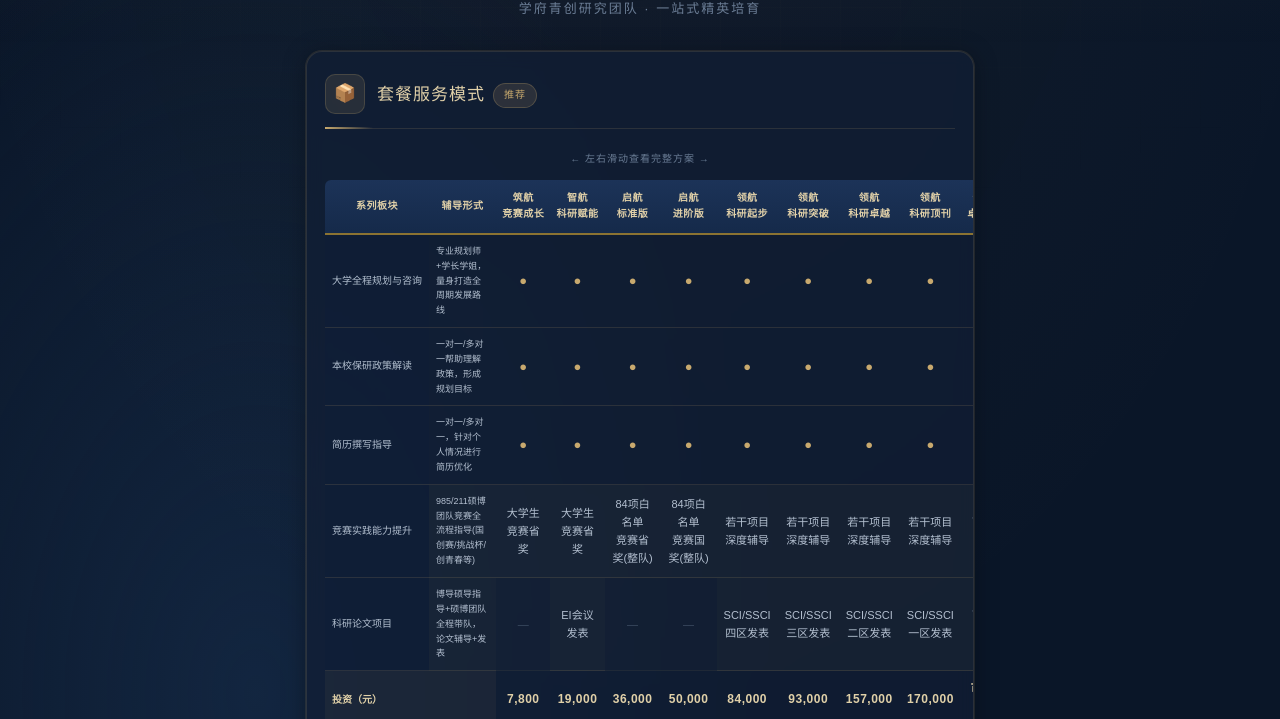
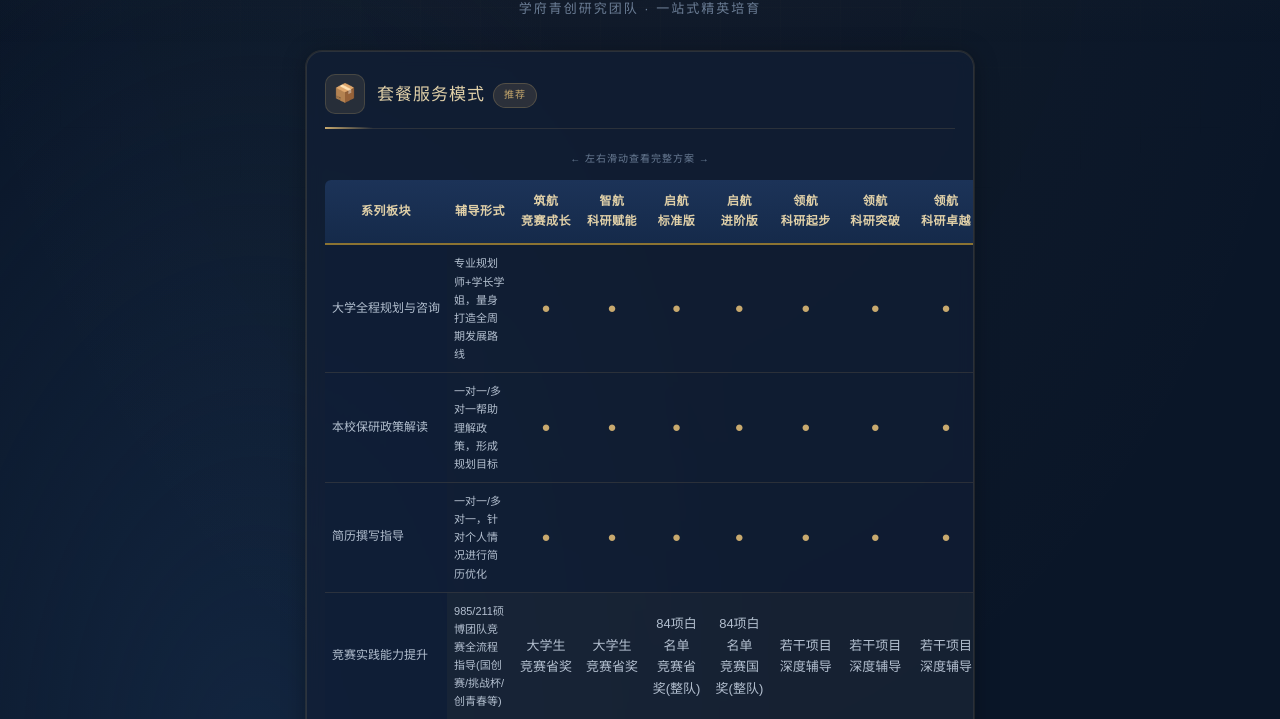
Before and after one commit to xby6530/xuefu-price, a plain HTML site: page price-table-no-compete.html in a window 1280 px wide. Shown: the part 233-952 px from the top of the page. Drawn offline with Linux system fonts and the light colour scheme.

Commit message:
调大表格字体 + 投资改为价格

```diff
--- a/price-table-no-compete.html
+++ b/price-table-no-compete.html
@@ -262,19 +262,19 @@ body::before {
 .table-wrap::-webkit-scrollbar-thumb { background: rgba(200,169,110,.15); border-radius: 4px; }
 
 .price-table {
-  min-width: 680px;
+  min-width: 720px;
   width: 100%;
   border-collapse: separate;
   border-spacing: 0;
-  font-size: 11px;
+  font-size: 14px;
 }
 
 .price-table thead th {
   background: linear-gradient(180deg, var(--navy-light), var(--navy-mid));
   color: var(--gold-light);
   font-weight: 600;
-  font-size: 10px;
-  padding: 10px 6px;
+  font-size: 12px;
+  padding: 12px 8px;
   border-bottom: 2px solid var(--gold-dim);
   white-space: nowrap;
   position: sticky;
@@ -304,7 +304,7 @@ body::before {
   white-space: nowrap;
   font-weight: 500;
   color: var(--text-secondary);
-  font-size: 10px;
+  font-size: 12px;
   position: sticky;
   left: 0;
   z-index: 1;
@@ -313,7 +313,7 @@ body::before {
 .price-table td {
   text-align: center;
   color: var(--text-secondary);
-  font-size: 11px;
+  font-size: 13px;
   transition: background .2s;
   font-variant-numeric: tabular-nums;
 }
@@ -324,7 +324,7 @@ body::before {
 
 .price-table .check {
   color: var(--gold);
-  font-size: 13px;
+  font-size: 15px;
   font-weight: 400;
 }
 
@@ -346,7 +346,7 @@ body::before {
 .price-row td {
   color: var(--gold-light);
   font-weight: 600;
-  font-size: 12px;
+  font-size: 15px;
   letter-spacing: .5px;
 }
 
@@ -548,10 +548,10 @@ body::before {
   .hero { padding: 32px 16px 24px; }
   .hero h1 { font-size: 22px; letter-spacing: 2px; }
   .section { padding: 16px 14px; }
-  .price-table { font-size: 10px; }
-  .price-table thead th { font-size: 9px; padding: 8px 4px; }
+  .price-table { font-size: 12px; }
+  .price-table thead th { font-size: 11px; padding: 10px 6px; }
   .price-table tbody td,
-  .price-table tbody th { padding: 7px 5px; }
+  .price-table tbody th { padding: 9px 6px; }
   .card-name { font-size: 14px; }
 }
 </style>
@@ -606,25 +606,25 @@ body::before {
         <tbody>
           <tr>
             <th>大学全程规划与咨询</th>
-            <td style="font-size:9px;text-align:left;">专业规划师+学长学姐，量身打造全周期发展路线</td>
+            <td style="font-size:11px;text-align:left;">专业规划师+学长学姐，量身打造全周期发展路线</td>
             <td class="check">●</td><td class="check">●</td><td class="check">●</td><td class="check">●</td>
             <td class="check">●</td><td class="check">●</td><td class="check">●</td><td class="check">●</td><td class="check">●</td>
           </tr>
           <tr>
             <th>本校保研政策解读</th>
-            <td style="font-size:9px;text-align:left;">一对一/多对一帮助理解政策，形成规划目标</td>
+            <td style="font-size:11px;text-align:left;">一对一/多对一帮助理解政策，形成规划目标</td>
             <td class="check">●</td><td class="check">●</td><td class="check">●</td><td class="check">●</td>
             <td class="check">●</td><td class="check">●</td><td class="check">●</td><td class="check">●</td><td class="check">●</td>
           </tr>
           <tr>
             <th>简历撰写指导</th>
-            <td style="font-size:9px;text-align:left;">一对一/多对一，针对个人情况进行简历优化</td>
+            <td style="font-size:11px;text-align:left;">一对一/多对一，针对个人情况进行简历优化</td>
             <td class="check">●</td><td class="check">●</td><td class="check">●</td><td class="check">●</td>
             <td class="check">●</td><td class="check">●</td><td class="check">●</td><td class="check">●</td><td class="check">●</td>
           </tr>
           <tr class="price-highlight">
             <th>竞赛实践能力提升</th>
-            <td style="font-size:9px;text-align:left;">985/211硕博团队竞赛全流程指导(国创赛/挑战杯/创青春等)</td>
+            <td style="font-size:11px;text-align:left;">985/211硕博团队竞赛全流程指导(国创赛/挑战杯/创青春等)</td>
             <td>大学生<br>竞赛省奖</td>
             <td>大学生<br>竞赛省奖</td>
             <td>84项白名单<br>竞赛省奖(整队)</td>
@@ -637,7 +637,7 @@ body::before {
           </tr>
           <tr class="price-highlight">
             <th>科研论文项目</th>
-            <td style="font-size:9px;text-align:left;">博导硕导指导+硕博团队全程带队，论文辅导+发表</td>
+            <td style="font-size:11px;text-align:left;">博导硕导指导+硕博团队全程带队，论文辅导+发表</td>
             <td class="na">—</td>
             <td>EI会议<br>发表</td>
             <td class="na">—</td>
@@ -649,7 +649,7 @@ body::before {
             <td>可定制</td>
           </tr>
           <tr class="price-row">
-            <th colspan="2">投资（元）</th>
+            <th colspan="2">价格（元）</th>
             <td>7,800</td>
             <td>19,000</td>
             <td>36,000</td>
```
